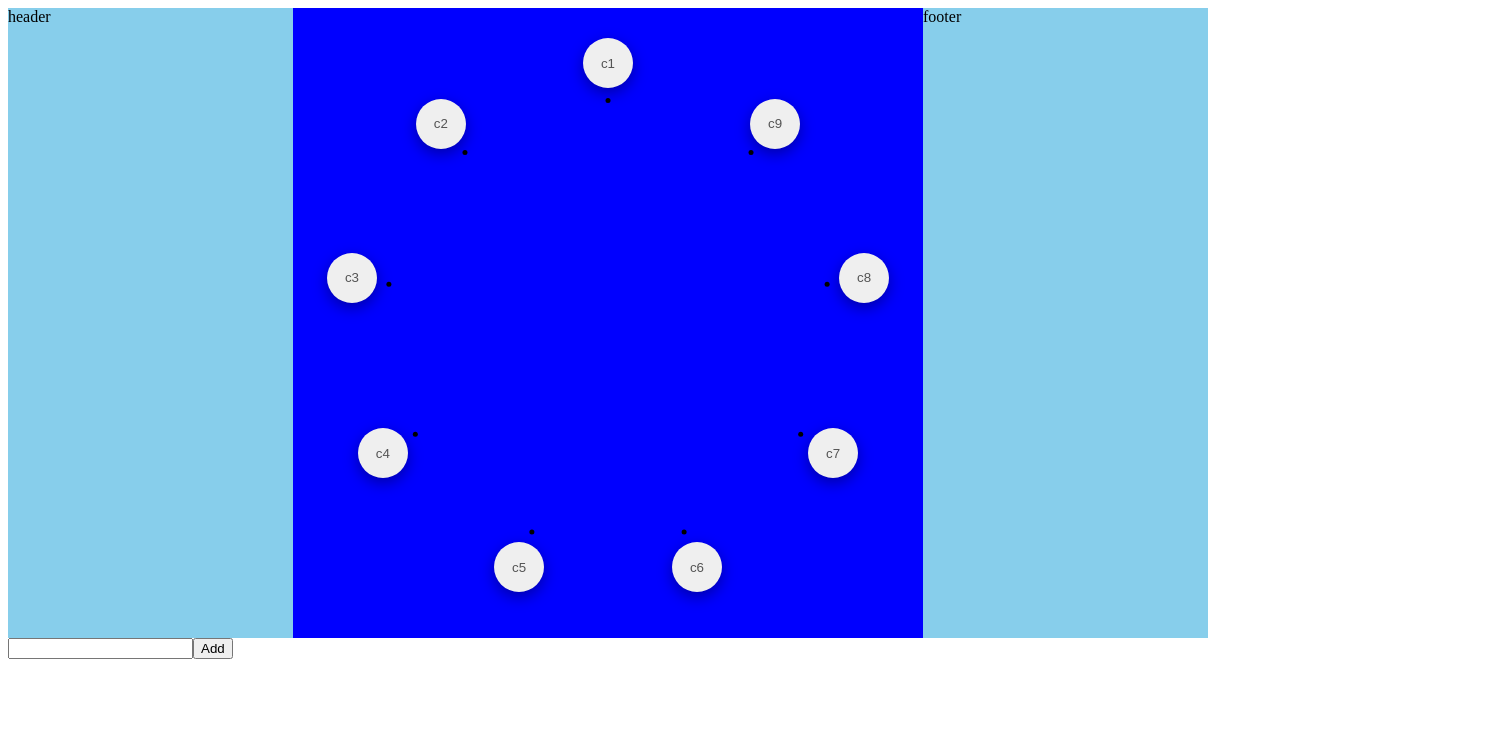
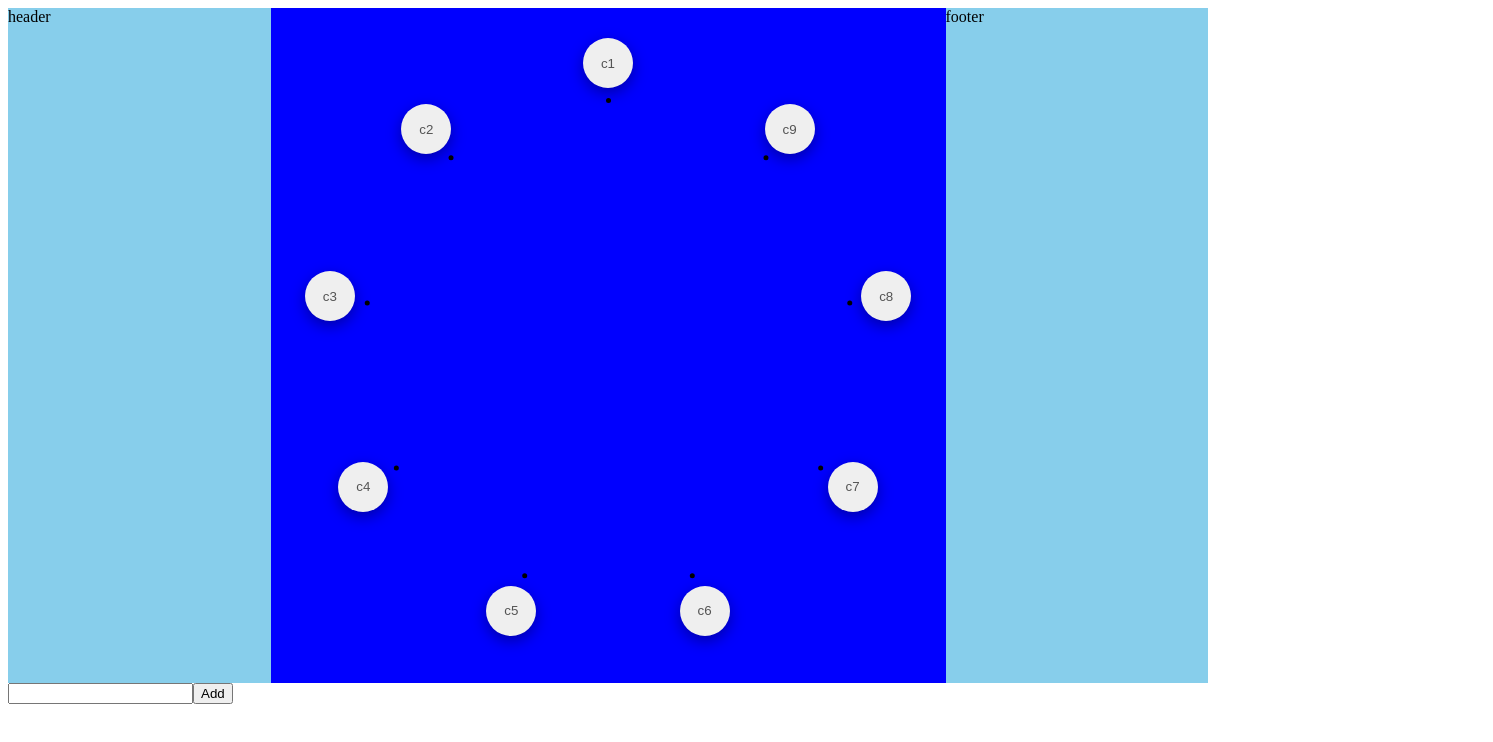
Before and after one commit to pr-citrate/cp, a React (Vite) app: page /test in a window 1280 px wide. Shown: the top 742 px of the page, 1493 px wide, since content can reach past the window. Built offline with nearby package versions, Linux system fonts and the light colour scheme.

Commit message:
update 6 files

```diff
--- a/src/components/Character.jsx
+++ b/src/components/Character.jsx
@@ -1,7 +1,7 @@
 import styles from './../styles/Character.module.css';
 import { useState, useRef, useEffect } from 'react';
 
-function Character({ characters, id, handleDelete }) {
+function Character({ characters, id, handleDelete, updateRelations }) {
   const character = characters.find((obj) => obj.id === id);
   const contextRef = useRef(null);
   const inputRef = useRef(null);
--- a/src/components/Main.jsx
+++ b/src/components/Main.jsx
@@ -13,7 +13,21 @@ function Main({ characters, setCharacters, relations, setRelations }) {
       setPosition(characters.filter((character) => character.id !== id))
     );
   };
-
+  const updateRelations = (left, right) => {
+    (prev) => {
+      const idx = prevRelations.findIndex(
+        (obj) => obj.left === left && obj.right === right
+      );
+      if (idx !== -1) {
+        return [
+          ...prevRelations.slice(0, idx),
+          ...prevRelations.slice(idx + 1),
+        ];
+      } else {
+        return [...prevRelations, { left: left, right: right }];
+      }
+    };
+  };
   return (
     <div>
       <div className={styles.container}>
@@ -26,9 +40,10 @@ function Main({ characters, setCharacters, relations, setRelations }) {
               characters={characters}
               setCharacters={setCharacters}
               handleDelete={handleDelete}
+              updateRelations={updateRelations}
             />
           ))}
-          <Arrows characters={characters} relations={relations} />
+          <Arrows characters={characters} />
         </div>
         <div className={styles.footer}>footer</div>
       </div>
--- a/src/constants/constants.jsx
+++ b/src/constants/constants.jsx
@@ -1,6 +1,6 @@
 const c = {
   imgWidth: 1200,
-  imgHeight: 630,
+  imgHeight: 675,
   imgPadding: 30,
   characterWidth: 50,
   characterHeight: 50,
--- a/src/constants/constants.scss
+++ b/src/constants/constants.scss
@@ -1,5 +1,5 @@
 $img-width: 1200px;
-$img-height: 630px;
+$img-height: 675px;
 $img-padding: 30px;
 $character-width: 50px;
 $character-height: 50px;
--- a/src/pages/Test.jsx
+++ b/src/pages/Test.jsx
@@ -18,7 +18,6 @@ function Test() {
       { id: uuid(), name: 'c9' },
     ])
   );
-
   const [relations, setRelations] = useState([]);
 
   return (
--- a/src/styles/Main.module.css
+++ b/src/styles/Main.module.css
@@ -1,17 +1,17 @@
 .container {
   width: 1200px;
-  height: 630px;
+  height: 675px;
   display: flex;
   flex-direction: row;
   background-color: skyblue;
 }
 
 .footer, .header {
-  width: 285px;
+  width: 262.5px;
 }
 
 .main {
-  width: 630px;
+  width: 675px;
   position: relative;
   background-color: blue;
 }
```
